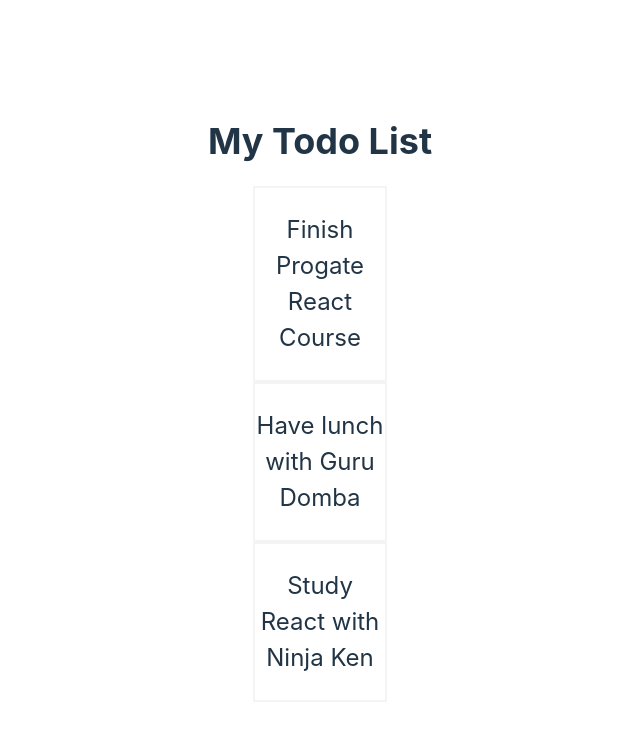
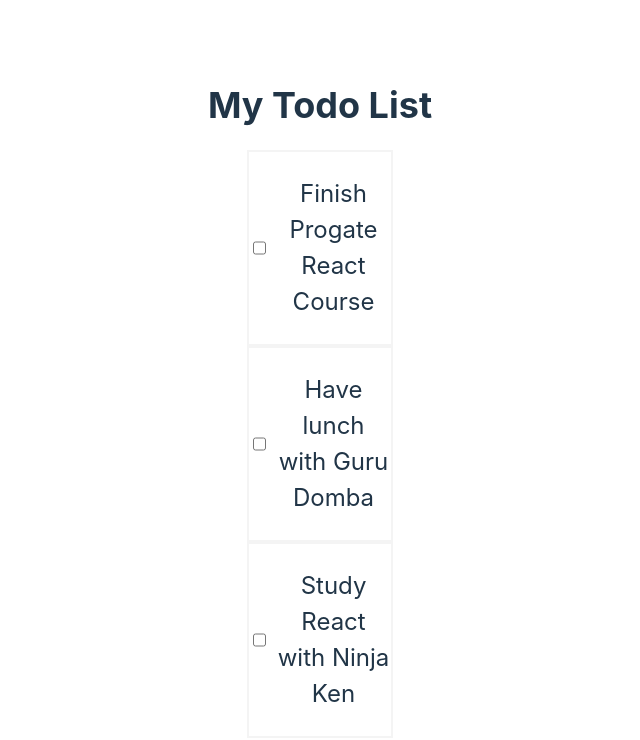
Before and after one commit to aenulfahir/to-do-app, a React (Vite) app: page / in a window 1280 px wide. Shown: the top 740 px of the page, without its empty margins (320-960 px from the left). Built offline with nearby package versions, Linux system fonts and the light colour scheme.

Commit message:
Develop toggle todo feature

```diff
--- a/src/App.jsx
+++ b/src/App.jsx
@@ -24,10 +24,23 @@
   ])
 
   console.log(todos)
+
+  const toggleCompleted = (todoId) => {
+    const updatedTodos = todos.map((todo) => {
+      if (todo.id === todoId) {
+        todo.completed = !todo.completed
+      }
+      return todo
+    })
+    setTodos(updatedTodos)
+  }
+
   return (
     <div style={styles.container}>
       <h1 style={styles.title}>My Todo List</h1>
-      <Todos todos={todos} />
+      {/* Teruskan function toggleCompleted ke component Todos */}
+
+      <Todos todos={todos} toggleCompleted={toggleCompleted} />
     </div>
   )
 }
--- a/src/components/TodoItem.jsx
+++ b/src/components/TodoItem.jsx
@@ -1,9 +1,24 @@
 import React from 'react'
 
-const TodoItem = ({ todo }) => {
+// Menerima function toggleCompleted sebagai sebuah prop
+const TodoItem = ({ todo, toggleCompleted }) => {
+    const getTodoTitleStyle = () => {
+      if (todo.completed === true) {
+        return { textDecoration: 'line-through' }
+      } else {
+        return { textDecoration: 'none' }
+      }
+    }
+
     return (
         <div style={styles.todoItem}>
-        <p>{todo.title}</p>
+          <input
+            type="checkbox"
+            style={styles.checkbox}
+            //  Memberikan id dari todo sebagai argument
+            onChange={() => toggleCompleted(todo.id)}
+          />
+          <p style={getTodoTitleStyle()}>{todo.title}</p>
         </div>
       )
     }
@@ -12,6 +27,17 @@
       todoItem: {
         border: '2px solid #f4f4f4',
         fontSize: '24px',
+        // Tambahkan styles di bawah ini
+        display: 'flex',
+        justifyContent: 'center',
+        alignItems: 'center',
+      },
+      // Tambahkan styles di bawah ini
+      checkbox: {
+        marginRight: '10px',
+        height: '18px',
+        width: '18px',
       },
     }
+
   export default TodoItem
--- a/src/components/Todos.jsx
+++ b/src/components/Todos.jsx
@@ -1,11 +1,18 @@
 import React from 'react'
 import TodoItem from './TodoItem'
 
-const Todos = ({ todos }) => {
+const Todos = ({ todos, toggleCompleted }) => {
     return (
       <div style={styles.container}>
         {todos.map((todo) => {
-          return <TodoItem key={todo.id} todo={todo} />
+          return (
+            <TodoItem
+              key={todo.id}
+              todo={todo}
+              // Teruskan function toggleCompleted ke component TodoItem
+              toggleCompleted={toggleCompleted}
+            />
+          )
         })}
       </div>
     )
```
Lines whose indentation alone changed are shown as unchanged.
